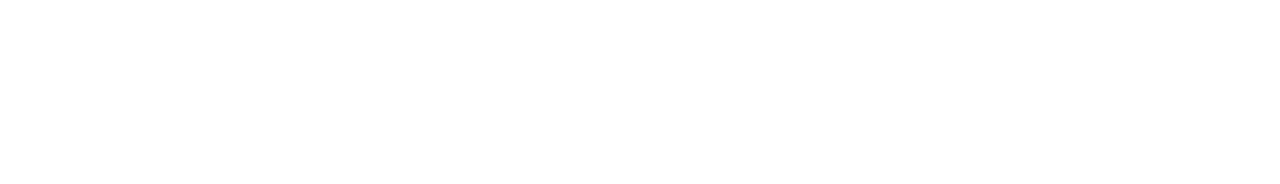
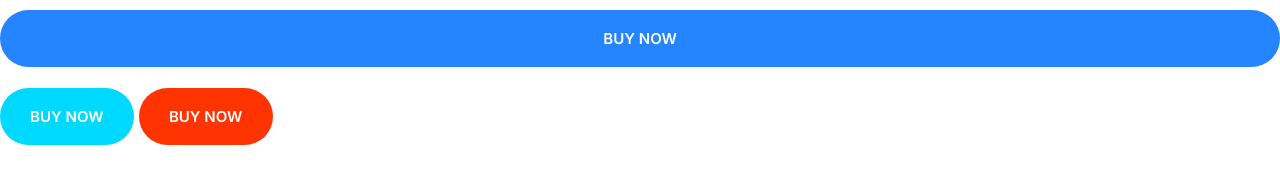
Before and after one commit to Meng-Yangkov/mengifhy, a plain HTML site: page index.html in a window 1280 px wide. Drawn offline with nearby package versions, Linux system fonts and the light colour scheme.

Commit message:
Define buttons style

```diff
--- a/css/style.css
+++ b/css/style.css
@@ -1,10 +1,15 @@
 /* variable color */
 :root{
-  --color-praimary : #2584ff;
+  --color-primary : #2584ff;
   --color-secondary : #00d9ff;
   --color-accent : #ff3400;
   --color-headings : #1b0760;
   --color-body: #918ca4;
+}
+*,
+*::after,
+*::before{
+  box-sizing: border-box;
 }
 /* typhograhpy */
 html{
@@ -15,6 +20,7 @@ body{
   color: var(--color-body);
   font-size: 2.4rem;
   line-height: 1.5;
+
 }
 h1,h2,h3{
   color: var(--color-headings);
@@ -78,7 +84,7 @@ p{
   white-space: nowrap;
 }
 .badge--primary{
-  background: var(--color-praimary);
+  background: var(--color-primary);
   color: #fff;
 }
 .badge--secondary{
@@ -115,7 +121,7 @@ p{
   padding-left: 0.5rem;
   margin-bottom: 1rem;
 }
-@media screen and (min-with: 1024px){
+@media screen and (min-width: 1024px){
   .list--tick .list__item{
     padding-left: 0;
   }
@@ -127,7 +133,7 @@ p{
   height: 40px;
 }
 .icon--primary{
-  fill: var(--color-praimary)
+  fill: var(--color-primary)
 }
 .icon-container{
   background: #f3f9fa;
@@ -138,3 +144,57 @@ p{
   justify-content: center;
   align-items: center;
 }
+
+/* Buttons */
+.btn{
+  border-radius: 40px;
+  border: none;
+  cursor: pointer;
+  font-size: 1.8rem;
+  font-weight: 600;
+  padding: 2rem 3rem;
+  text-transform: uppercase;
+  white-space: nowrap;
+  text-align: center;
+  margin: 1rem 0;
+}
+.btn--primary{
+  background: var(--color-primary);
+  color: #fff;
+}
+.btn--primary:hover{
+  background: #3a8ffd;
+}
+.btn--secondary{
+  background: var(--color-secondary);
+  color: #fff;
+}
+.btn--secondary:hover{
+  background: #00c8eb;
+}
+.btn--accent{
+  background: var(--color-accent);
+  color: #fff;
+}
+.btn--accent:hover{
+  background: #ec3000;
+}
+.btn--block{
+  width: 100%;
+  display: inline-block;
+
+}
+.btn--outline{
+  background: #fff;
+  color: var(--color-headings);
+  border: 2px solid var(--color-headings);
+}
+.btn--outline:hover{
+  background: var(--color-headings);
+  color: #fff;
+}
+@media screen and (min-width: 1024px) {
+  .btn{
+    font-size: 1.5rem;
+  }
+}
--- a/index.html
+++ b/index.html
@@ -13,5 +13,9 @@
     <link rel="stylesheet" href="css/normalize.css" />
     <link rel="stylesheet" href="css/style.css" />
   </head>
-  <body></body>
+  <body>
+    <button class="btn btn--primary btn--block">Buy Now</button>
+    <button class="btn btn--secondary">Buy Now</button>
+    <button class="btn btn--accent">Buy Now</button>
+  </body>
 </html>
```
